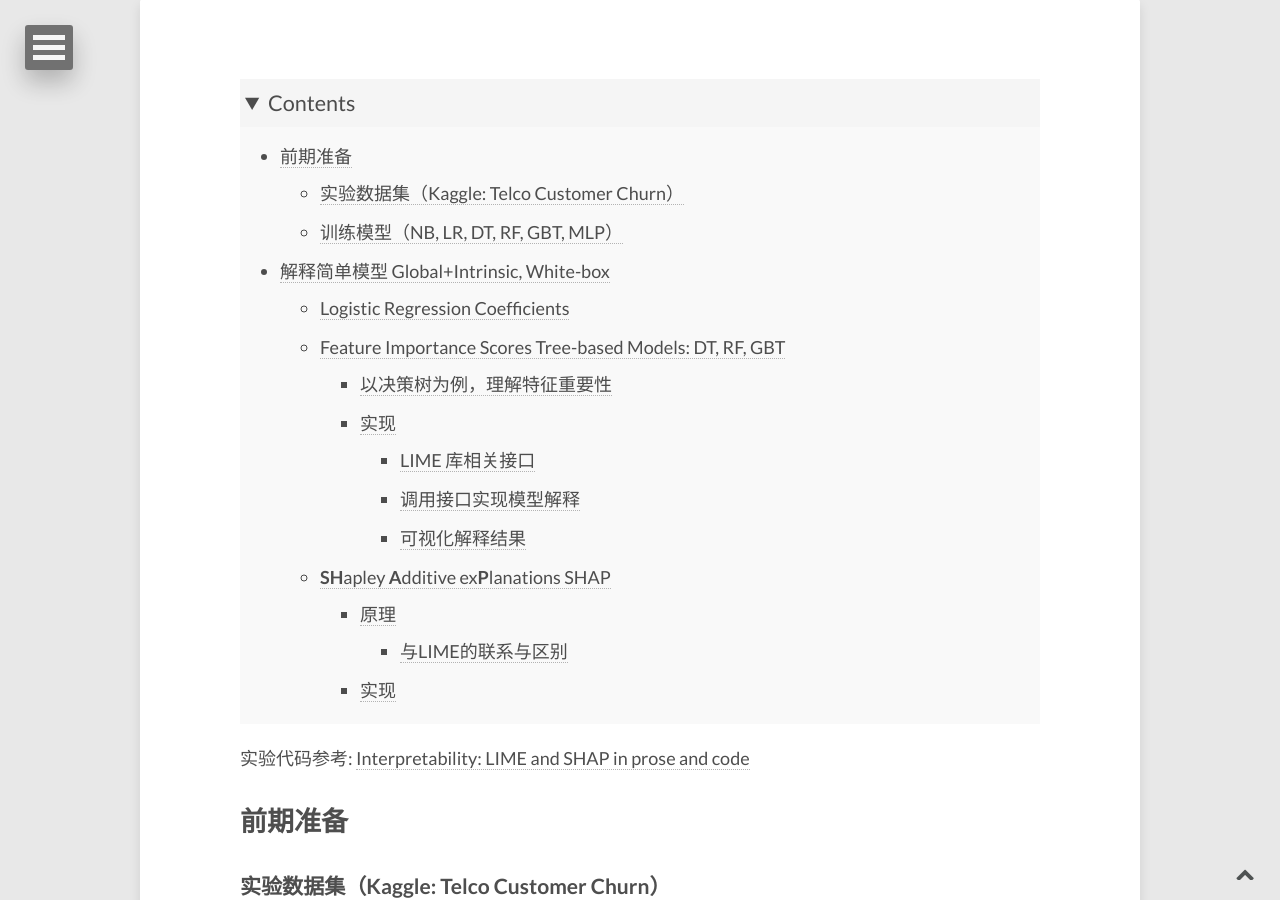
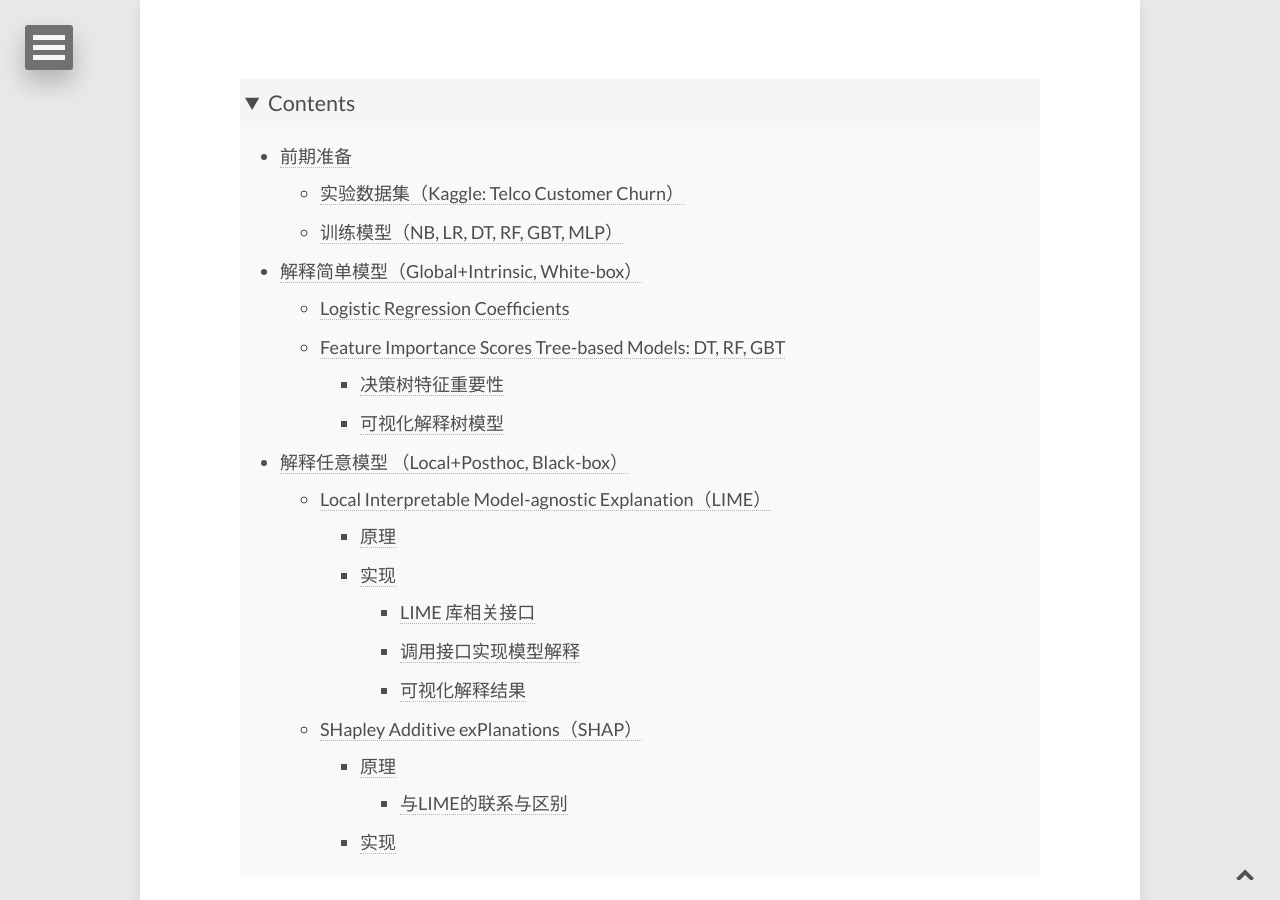
Before and after one commit to E0HYL/BLOG-OF-E0, a Jekyll site: the page built from _posts/2021-11-29-LIMEandSHAP.md, in a window 1280 px wide and 900 px high, scrolled down 451 px. Built offline with Jekyll 4.4.1, drawn with Linux system fonts in a browser that asks for light colours; nearby versions of some CDN libraries; formulas are drawn with MathJax 3; comment, search, counter and statistics services are not loaded; some of the changed text lies outside the part shown.

Commit message:
update toc

````diff
--- a/_posts/2021-11-29-LIMEandSHAP.md
+++ b/_posts/2021-11-29-LIMEandSHAP.md
@@ -17,15 +17,19 @@ image:
 - [前期准备](#%E5%89%8D%E6%9C%9F%E5%87%86%E5%A4%87)
     - [实验数据集（Kaggle: Telco Customer Churn）](#%E5%AE%9E%E9%AA%8C%E6%95%B0%E6%8D%AE%E9%9B%86kaggle-telco-customer-churn)
     - [训练模型（NB, LR, DT, RF, GBT, MLP）](#%E8%AE%AD%E7%BB%83%E6%A8%A1%E5%9E%8Bnb-lr-dt-rf-gbt-mlp)
-- [解释简单模型 Global+Intrinsic, White-box](#%E8%A7%A3%E9%87%8A%E7%AE%80%E5%8D%95%E6%A8%A1%E5%9E%8B-globalintrinsic-white-box)
+- [解释简单模型（Global+Intrinsic, White-box）](#%E8%A7%A3%E9%87%8A%E7%AE%80%E5%8D%95%E6%A8%A1%E5%9E%8Bglobalintrinsic-white-box)
     - [Logistic Regression Coefficients](#logistic-regression-coefficients)
     - [Feature Importance Scores Tree-based Models: DT, RF, GBT](#feature-importance-scores-tree-based-models-dt-rf-gbt)
-        - [以决策树为例，理解特征重要性](#%E4%BB%A5%E5%86%B3%E7%AD%96%E6%A0%91%E4%B8%BA%E4%BE%8B%E7%90%86%E8%A7%A3%E7%89%B9%E5%BE%81%E9%87%8D%E8%A6%81%E6%80%A7)
+        - [决策树特征重要性](#%E5%86%B3%E7%AD%96%E6%A0%91%E7%89%B9%E5%BE%81%E9%87%8D%E8%A6%81%E6%80%A7)
+        - [可视化解释树模型](#%E5%8F%AF%E8%A7%86%E5%8C%96%E8%A7%A3%E9%87%8A%E6%A0%91%E6%A8%A1%E5%9E%8B)
+- [解释任意模型 （Local+Posthoc, Black-box）](#%E8%A7%A3%E9%87%8A%E4%BB%BB%E6%84%8F%E6%A8%A1%E5%9E%8B-localposthoc-black-box)
+    - [Local Interpretable Model-agnostic Explanation（LIME）](#local-interpretable-model-agnostic-explanationlime)
+        - [原理](#%E5%8E%9F%E7%90%86)
         - [实现](#%E5%AE%9E%E7%8E%B0)
             - [LIME 库相关接口](#lime-%E5%BA%93%E7%9B%B8%E5%85%B3%E6%8E%A5%E5%8F%A3)
             - [调用接口实现模型解释](#%E8%B0%83%E7%94%A8%E6%8E%A5%E5%8F%A3%E5%AE%9E%E7%8E%B0%E6%A8%A1%E5%9E%8B%E8%A7%A3%E9%87%8A)
             - [可视化解释结果](#%E5%8F%AF%E8%A7%86%E5%8C%96%E8%A7%A3%E9%87%8A%E7%BB%93%E6%9E%9C)
-    - [**SH**apley **A**dditive ex**P**lanations SHAP](#shapley-additive-explanations-shap)
+    - [SHapley Additive exPlanations（SHAP）](#shapley-additive-explanationsshap)
         - [原理](#%E5%8E%9F%E7%90%86)
             - [与LIME的联系与区别](#%E4%B8%8Elime%E7%9A%84%E8%81%94%E7%B3%BB%E4%B8%8E%E5%8C%BA%E5%88%AB)
         - [实现](#%E5%AE%9E%E7%8E%B0)
@@ -101,7 +105,7 @@ for model in models:
 
 <img src="https://e0hyl.github.io/BLOG-OF-E0/images/2021-11-29-LIMEandSHAP/trainmodel.png" style="zoom:50%;" />
 
-## 解释简单模型 (Global+Intrinsic, White-box)
+## 解释简单模型（Global+Intrinsic, White-box）
 
 ```python
 """
@@ -137,13 +141,13 @@ lr_title = plt.suptitle("Logistic Regression. Top " + str(top_x) + " Coefficient
 
 ### Feature Importance Scores (Tree-based Models: DT, RF, GBT)
 
-#### 以决策树为例，理解特征重要性
+#### 决策树特征重要性
 
 > sklearn 中的决策树默认的属性划分使用 CART 算法，每个节点有对应的 gini index (值越小，误分错误率越低，纯度越高)。
 
 Feature Importance = 特征权重 * （当前节点的 Impurity - 子节点 Impurity 的加权和）
 
-$$N_t / N * (impurity - N_{t_R} / N_t * impurity_R - N_{t_L} / N_t * impurity_L)$$，
+即 $$N_t / N * (impurity - N_{t_R} / N_t * impurity_R - N_{t_L} / N_t * impurity_L)$$，
 
 其中 $N$ 是样本总数， $N_t$ 是当前节点样本数，$N_{t_R}$ 是右子节点的样本数， $N_{t_L}$ 是左子节点的样本数;
 
@@ -171,7 +175,7 @@ import os
 os.system("dot -Tpng tree.dot -o tree.png")
 ```
 
-<img src="https://e0hyl.github.io/BLOG-OF-E0/images/2021-11-29-LIMEandSHAP/tree.png" style="zoom:50%;" />
+<figure><img src="https://e0hyl.github.io/BLOG-OF-E0/images/2021-11-29-LIMEandSHAP/tree.png" style="zoom:50%;" /></figure>
 
 则特征 `x[0],x[1],x[2]` 的 feature importance 计算方法如下：
 
@@ -182,10 +186,14 @@ fi_2 = (4 / 4) * (0.375 - (3 / 4 * 0.444)) # 0.042
 # 要使所有特征重要性的和为1，则可以进行L1归一化
 from sklearn import preprocessing
 preprocessing.normalize([[fi_0,fi_1,fi_2]], norm='l1') # array([[0.66666667, 0.22133333, 0.112     ]])
-# 与 model.feature_importances_ 一致：[0.66666667 0.22222222 0.11111111]
 ```
 
+可以验证该结果与 `model.feature_importances_` 是一致的（`[0.66666667 0.22222222 0.11111111]`）。
+
+
 #### 可视化解释树模型
+
+回到用户流失预测的例子，可视化代码如下：
 
 ```python
 tree_models = []
@@ -222,11 +230,11 @@ for i in range(len(tree_models)):
 plt.suptitle("Feature Importance for Tree Models. Top " + str(top_x) + " Features.", fontsize=20, fontweight="normal")
 ```
 
-![](https://e0hyl.github.io/BLOG-OF-E0/images/2021-11-29-LIMEandSHAP/tree_gini.png)
+<figure><img src="https://e0hyl.github.io/BLOG-OF-E0/images/2021-11-29-LIMEandSHAP/tree_gini.png" style="zoom: 67%;" /></figure>
 
-## 解释任意模型 (Local+Posthoc, Black-box)
+## 解释任意模型 （Local+Posthoc, Black-box）
 
-### Local Interpretable Model-agnostic Explanation (LIME)
+### Local Interpretable Model-agnostic Explanation（LIME）
 
 #### 原理
 
@@ -380,7 +388,7 @@ plt.box(False)
 
 <img src="https://e0hyl.github.io/BLOG-OF-E0/images/2021-11-29-LIMEandSHAP/lime.png"  />
 
-###  **SH**apley **A**dditive ex**P**lanations (SHAP)
+### SHapley Additive exPlanations（SHAP）
 
 #### 原理
 
````
